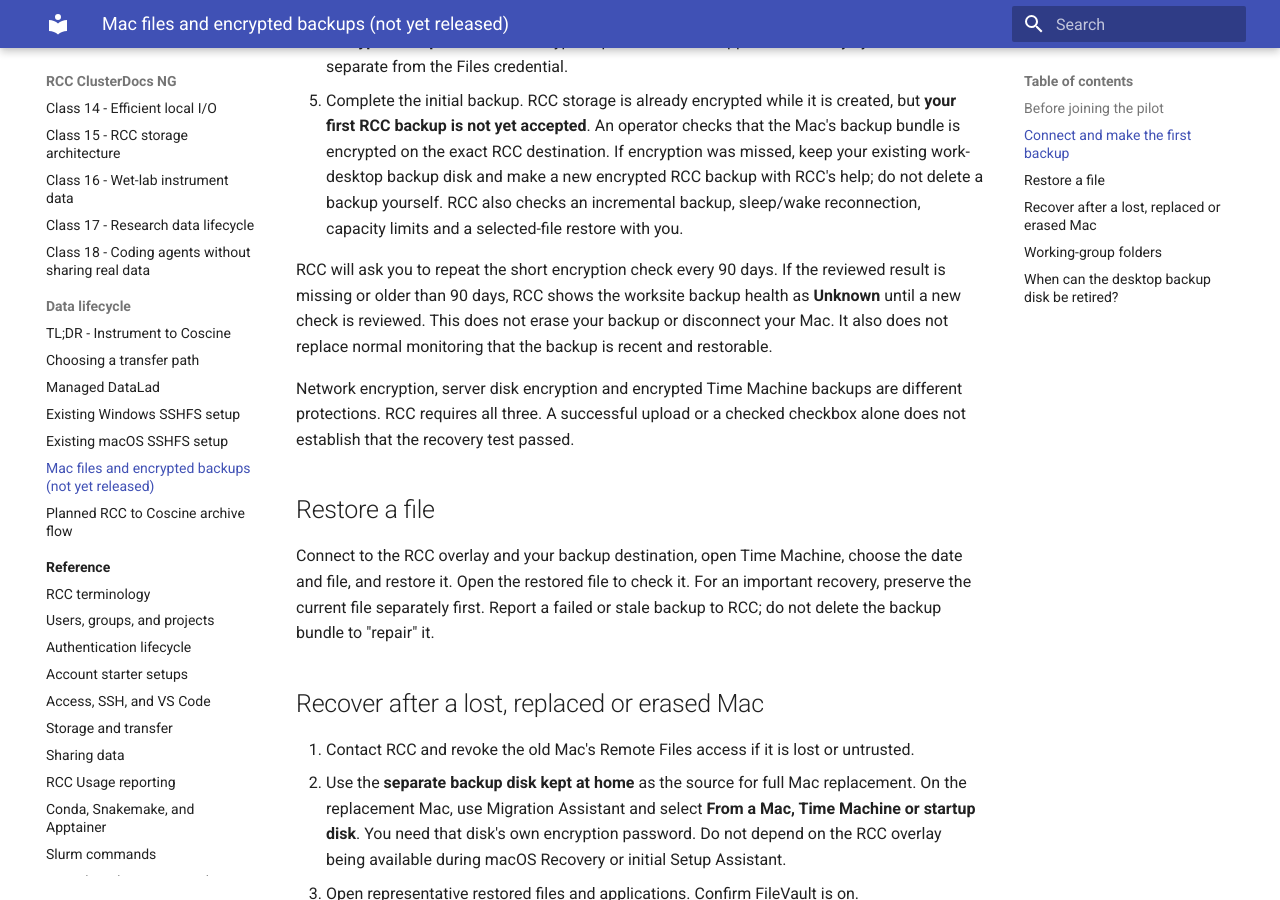
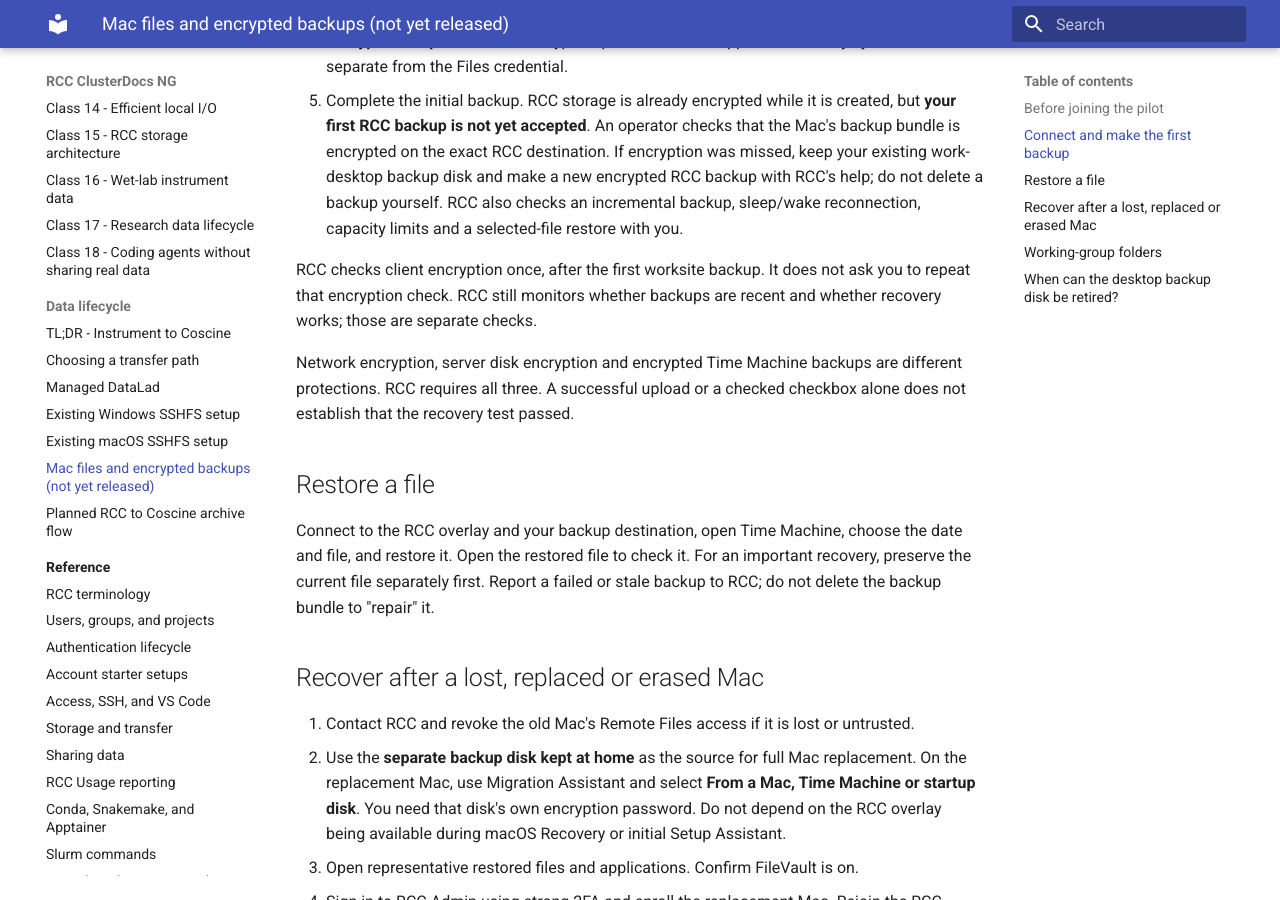
Before and after one commit to IKIM-Essen/ClusterDocs, an MkDocs documentation site: the page built from docs/data/macos-rcc-backup.md, in a window 1280 px wide and 900 px high, scrolled down 1173 px. Built offline with MkDocs 1.6.1 and Material for MkDocs 9.7.7, drawn with Linux system fonts in a browser that asks for light colours.

Commit message:
Document one-time Mac backup encryption check

```diff
--- a/docs/data/macos-rcc-backup.md
+++ b/docs/data/macos-rcc-backup.md
@@ -52,11 +52,9 @@ release prerequisite; RCC does not require management of your Mac.
    RCC also checks an incremental backup, sleep/wake reconnection, capacity
    limits and a selected-file restore with you.
 
-RCC will ask you to repeat the short encryption check every 90 days. If the
-reviewed result is missing or older than 90 days, RCC shows the worksite backup
-health as **Unknown** until a new check is reviewed. This does not erase your
-backup or disconnect your Mac. It also does not replace normal monitoring that
-the backup is recent and restorable.
+RCC checks client encryption once, after the first worksite backup. It does not
+ask you to repeat that encryption check. RCC still monitors whether backups are
+recent and whether recovery works; those are separate checks.
 
 Network encryption, server disk encryption and encrypted Time Machine backups
 are different protections. RCC requires all three. A successful upload or a
```
